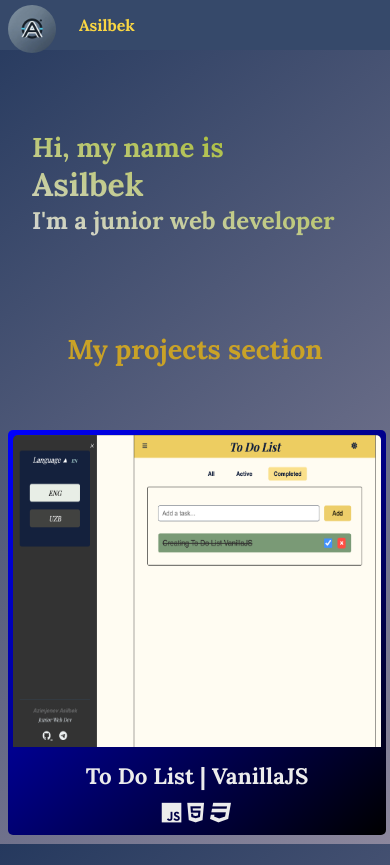
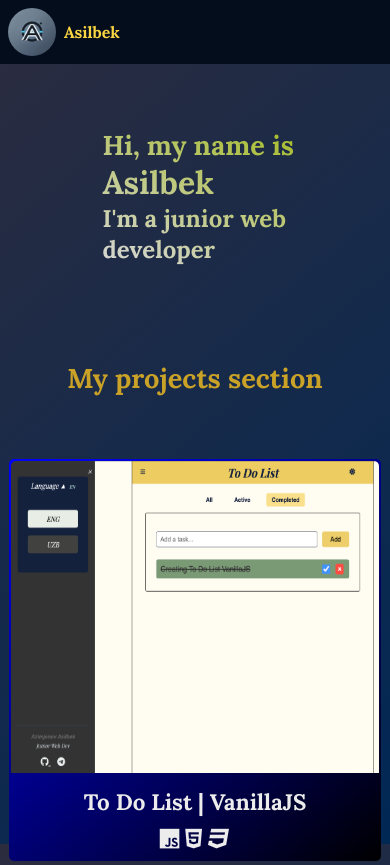
Before and after one commit to Asilbek-Azimjonov/portfolio, a website: page index.html in a window 390 px wide. Shown: the top 865 px of the page. Drawn offline with Linux system fonts and the light colour scheme.

Commit message:
Responsive

```diff
--- a/header.css
+++ b/header.css
@@ -7,10 +7,11 @@
   padding-top: 15px;
   padding-bottom: 15px;
   width: 100%;
+  height: 4rem;
   list-style: none;
   top: 0;
   z-index: 111;
-  background-color: #36496a;
+  background-color: #040d1b;
   transition: top 0.3s;
 }
 
@@ -34,7 +35,7 @@ nav {
 .logo {
   position: absolute;
   left: 0;
-  top: 5px;
+  top: 8px;
   border-radius: 50%;
   width: 3rem;
   height: 3rem;
--- a/index.html
+++ b/index.html
@@ -25,7 +25,7 @@
     </header>
 
     <main class="main-content">
-        <div class="intro-page">
+        <div style="padding-left: 4rem;" class="intro-page">
             <div class="text">
                 <span class="before-name">Hi, my name is</span>
                 <h1>Asilbek</h1>
@@ -36,6 +36,81 @@
         <section style="text-align: center;" class="projects">
             <h1 style="padding-bottom: 4rem; font-size: 1.7rem;">My projects section</h1>
             <div class="project-container">
+                <div class="project">
+                    <a class="list-none" href="http://simply-todoer.netlify.app">
+                        <img style="border-radius: 5px; padding-bottom: 8px; overflow: hidden; width: 23rem; height: 20rem;"
+                            src="img/ToDoApp.png" alt="project image">
+                        <span class="name-of-project">
+                            <p style="padding-bottom: 8px;" class="pt-3">To Do List | VanillaJS</p>
+                        </span>
+                        <span class="languages">
+
+                            <i class=" fa-brands fa-js"></i>
+                            <i class="fa-brands fa-html5"></i>
+                            <i class="fa-brands fa-css3"></i>
+                        </span>
+                    </a>
+                </div>
+                <div class="project">
+                    <a class="list-none" href="http://simply-todoer.netlify.app">
+                        <img style="border-radius: 5px; padding-bottom: 8px; overflow: hidden; width: 23rem; height: 20rem;"
+                            src="img/ToDoApp.png" alt="project image">
+                        <span class="name-of-project">
+                            <p style="padding-bottom: 8px;" class="pt-3">To Do List | VanillaJS</p>
+                        </span>
+                        <span class="languages">
+
+                            <i class=" fa-brands fa-js"></i>
+                            <i class="fa-brands fa-html5"></i>
+                            <i class="fa-brands fa-css3"></i>
+                        </span>
+                    </a>
+                </div>
+                <div class="project">
+                    <a class="list-none" href="http://simply-todoer.netlify.app">
+                        <img style="border-radius: 5px; padding-bottom: 8px; overflow: hidden; width: 23rem; height: 20rem;"
+                            src="img/ToDoApp.png" alt="project image">
+                        <span class="name-of-project">
+                            <p style="padding-bottom: 8px;" class="pt-3">To Do List | VanillaJS</p>
+                        </span>
+                        <span class="languages">
+
+                            <i class=" fa-brands fa-js"></i>
+                            <i class="fa-brands fa-html5"></i>
+                            <i class="fa-brands fa-css3"></i>
+                        </span>
+                    </a>
+                </div>
+                <div class="project">
+                    <a class="list-none" href="http://simply-todoer.netlify.app">
+                        <img style="border-radius: 5px; padding-bottom: 8px; overflow: hidden; width: 23rem; height: 20rem;"
+                            src="img/ToDoApp.png" alt="project image">
+                        <span class="name-of-project">
+                            <p style="padding-bottom: 8px;" class="pt-3">To Do List | VanillaJS</p>
+                        </span>
+                        <span class="languages">
+
+                            <i class=" fa-brands fa-js"></i>
+                            <i class="fa-brands fa-html5"></i>
+                            <i class="fa-brands fa-css3"></i>
+                        </span>
+                    </a>
+                </div>
+                <div class="project">
+                    <a class="list-none" href="http://simply-todoer.netlify.app">
+                        <img style="border-radius: 5px; padding-bottom: 8px; overflow: hidden; width: 23rem; height: 20rem;"
+                            src="img/ToDoApp.png" alt="project image">
+                        <span class="name-of-project">
+                            <p style="padding-bottom: 8px;" class="pt-3">To Do List | VanillaJS</p>
+                        </span>
+                        <span class="languages">
+
+                            <i class=" fa-brands fa-js"></i>
+                            <i class="fa-brands fa-html5"></i>
+                            <i class="fa-brands fa-css3"></i>
+                        </span>
+                    </a>
+                </div>
                 <div class="project">
                     <a class="list-none" href="http://simply-todoer.netlify.app">
                         <img style="border-radius: 5px; padding-bottom: 8px; overflow: hidden; width: 23rem; height: 20rem;"
--- a/media.css
+++ b/media.css
@@ -2,17 +2,6 @@
   .project-container {
     grid-template-columns: 1fr;
   }
-}
-
-.text {
-  margin-top: 5rem;
-  background-image: linear-gradient(to right top, #d6d6d6, #9eb708);
-  -webkit-background-clip: text;
-  color: transparent;
-}
-
-.projects {
-  padding-top: 6rem;
 }
 
 button {
@@ -27,6 +16,7 @@ button {
   padding-bottom: 0.5rem;
   font-size: 1rem;
   color: white;
+  width: 100%;
 }
 
 .footer i {
@@ -50,8 +40,36 @@ h3 {
   padding-bottom: 4rem;
 }
 
+@media (max-width: 768px) {
+  .project-container {
+    width: 100%;
+    grid-template-columns: 1fr;
+  }
+
+  header {
+    min-height: 3rem;
+    display: flex;
+    justify-content: center;
+    align-items: center;
+    min-width: 100%;
+  }
+  .logo {
+    padding: 0;
+    margin-left: 1rem;
+  }
+  header nav {
+    display: none;
+  }
+  .intro-page {
+    margin-top: 4rem;
+    width: 100%;
+    margin-left: 0;
+  }
+}
+
 @media (max-width: 590px) {
   header {
+    min-width: 100%;
     display: flex;
     flex-direction: column;
     justify-content: left;
@@ -67,15 +85,22 @@ h3 {
   }
 }
 
-@media (max-width: 490px) {
+/* @media (max-width: 490px) {
   .header a:nth-child(4) {
     font-size: 1rem;
     margin-right: 5rem;
   }
-}
+} */
 
 @media (max-width: 400px) {
   nav {
     display: none;
   }
+
+  .logo {
+    margin-left: 1rem;
+  }
+  header {
+    width: 100%;
+  }
 }
--- a/style.css
+++ b/style.css
@@ -10,16 +10,16 @@ body {
   min-height: 100vh;
   margin: 0;
   padding: 0;
-  overflow-x: auto;
+  width: 100%;
 }
 
 body {
-  min-height: 100vh;
+  /* min-height: 100vh; */
   font-family: "Lora", sans-serif;
   font-weight: 560;
   position: relative;
   color: #c9a227;
-  background: linear-gradient(140deg, #25395e, #8c879d);
+  background: linear-gradient(140deg, #2c2c3f, #002855);
   background-attachment: fixed;
 }
 
@@ -29,20 +29,18 @@ body {
 
 .main-content {
   flex: 1;
-  overflow-y: auto;
   margin-bottom: 4rem;
+  width: 100%;
 }
 
 .project {
-  padding: 5px;
+  padding: 2px;
   border-radius: 5px;
   text-align: center;
   background: linear-gradient(139deg, blue, black);
   color: #ececec;
   padding-bottom: 8px;
-}
-
-.project {
+  max-width: 100%;
   font-size: 1.4rem;
 }
 
@@ -55,10 +53,13 @@ body {
   flex-direction: row;
   justify-content: space-between;
   align-items: center;
-  padding: 15px;
+  padding-top: 15px;
+  padding-bottom: 15px;
   width: 100%;
-  background-color: #36496a;
+  background-color: #070a2f;
   z-index: 111;
+
+  height: 4rem;
 }
 
 .logo {
@@ -72,18 +73,15 @@ body {
   font-size: 0.75rem;
 }
 
-.my-name {
-  margin-left: 4rem;
-  color: #fad643;
-  cursor: pointer;
-}
-
 .intro-page {
   width: 100%;
 }
 .text {
-  margin-left: 8rem;
+  margin-left: 2rem;
   width: auto;
+  background-image: linear-gradient(to right top, #d6d6d6, #9eb708);
+  -webkit-background-clip: text;
+  color: transparent;
 }
 
 .links {
@@ -125,27 +123,6 @@ footer i:hover {
   transition: grid-template-columns 0.3s ease;
 }
 
-@media (max-width: 768px) {
-  .project-container {
-    grid-template-columns: 1fr;
-    padding-left: 0.5rem;
-    padding-right: 0.5rem;
-  }
-  header nav {
-    display: none;
-  }
-  .intro-page {
-    margin-top: 1rem;
-  }
-}
-
-.text {
-  background-image: linear-gradient(to right top, #d6d6d6, #9eb708);
-  -webkit-background-clip: text;
-  color: transparent;
-  margin-left: 2rem;
-}
-
 .projects {
   padding-top: 6rem;
 }
@@ -154,16 +131,22 @@ footer i:hover {
   display: flex;
   justify-content: center;
   padding: 0.5rem;
-  background: #25395e;
+  background: #070a2f;
   color: white;
   margin-bottom: 0;
   padding-bottom: 0;
+  width: 100%;
 }
 
 @media (max-width: 768px) {
+  .main-content {
+    padding-right: 0.4rem;
+    padding-left: 0.4rem;
+  }
   .footer {
     padding: 0.5rem;
     font-size: 0.8rem;
+    width: 100%;
   }
 }
 
```
